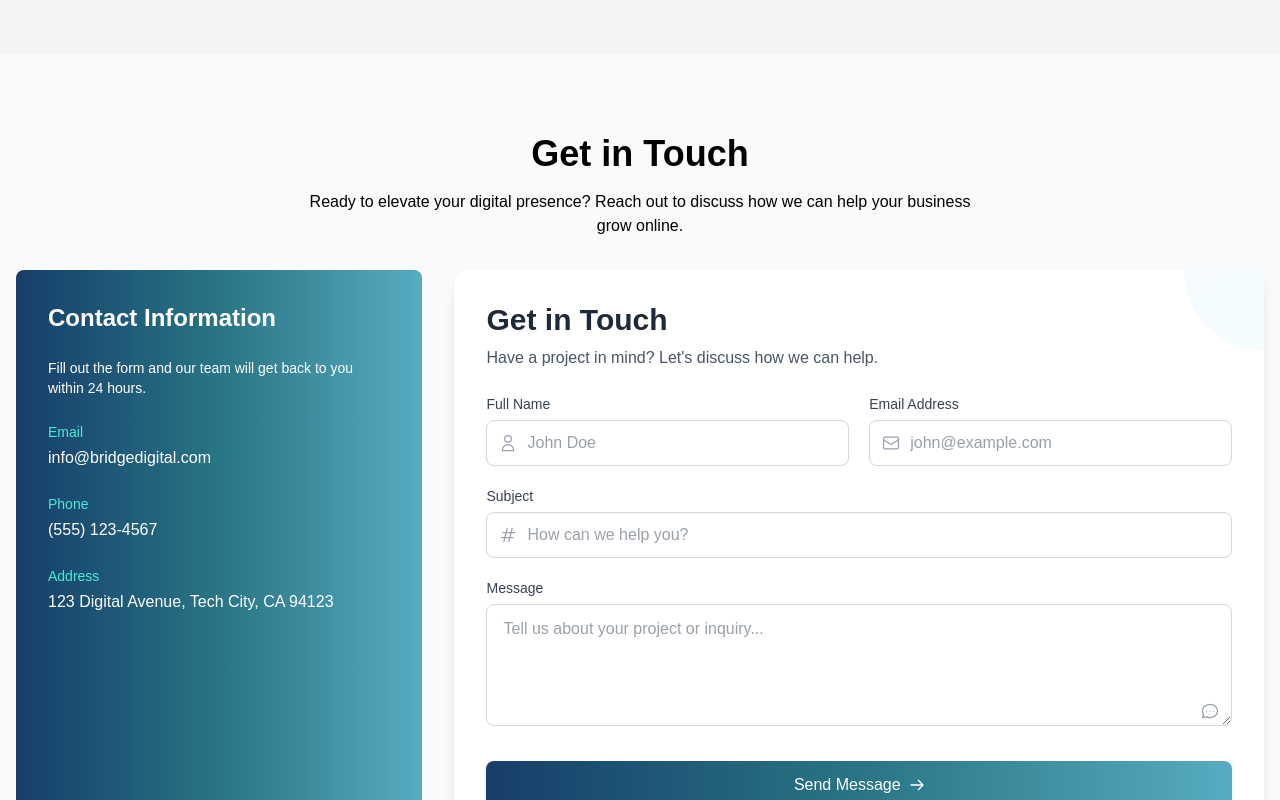
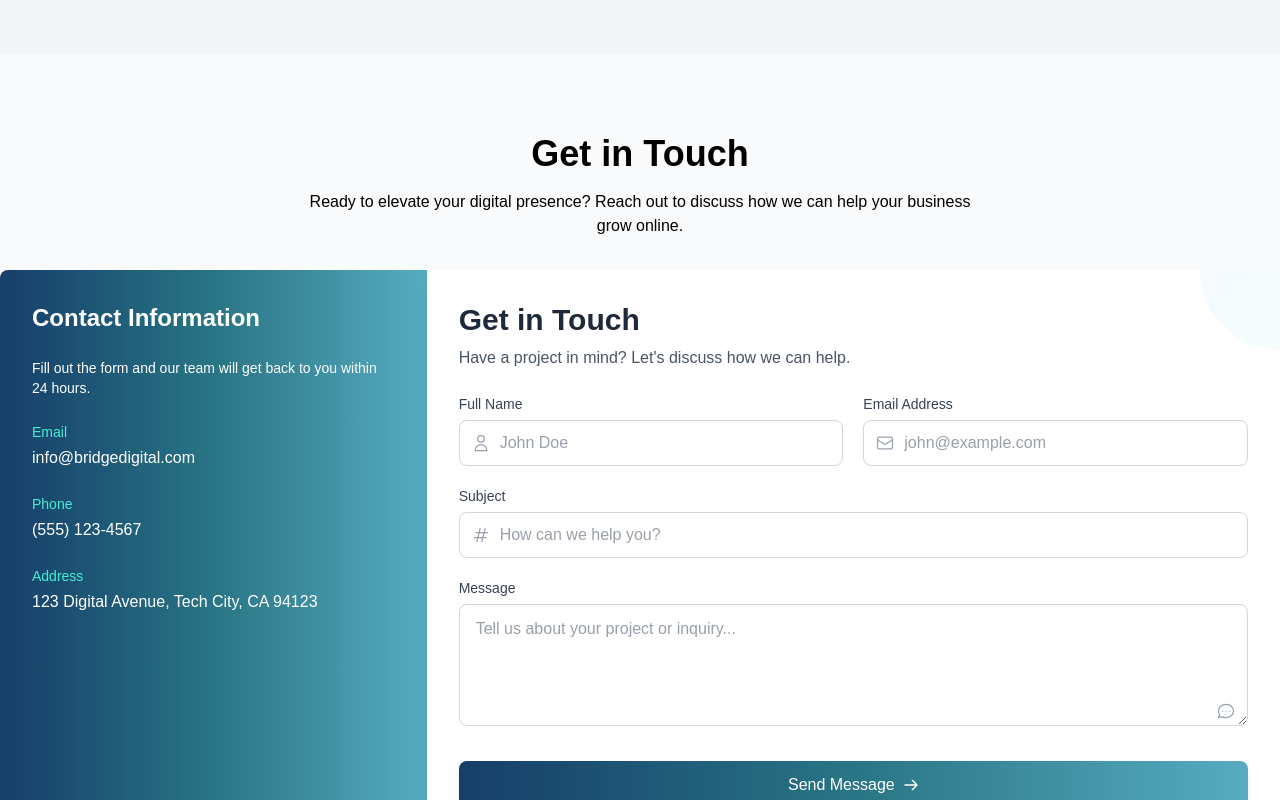
Before and after one commit to PepelaJohn/bridgelink, a Next.js app: page / in a window 1280 px wide. Shown: the part 3140-3940 px from the top of the page. Built offline with nearby package versions, Linux system fonts and the light colour scheme.

Commit message:
contact form

```diff
--- a/src/app/page.tsx
+++ b/src/app/page.tsx
@@ -121,9 +121,9 @@ export default function Home() {
 
       {/* Contact Section */}
       <section id="contact" className="py-20 bg-gray-50 text-black">
-        <div className="container mx-auto px-4">
+        <div className="container mx-auto ">
           <motion.div
-            className="text-center mb-8"
+            className="text-center  mb-8"
             initial="hidden"
             whileInView="visible"
             viewport={{ once: true }}
@@ -135,9 +135,9 @@ export default function Home() {
             </p>
           </motion.div>
 
-          <div className="flex flex-col md:flex-row gap-8">
+          <div className="flex flex-col rounded-lg overflow-hidden md:flex-row ">
             <motion.div
-              className="bg-gradient-to-r from-[#173e69] via-[#297585]   to-[#57acc1] text-white p-8 rounded-lg md:w-1/3"
+              className="bg-gradient-to-r from-[#173e69] via-[#297585]   to-[#57acc1] text-white p-8  md:w-1/3"
               initial={{ opacity: 0, x: -20 }}
               whileInView={{ opacity: 1, x: 0 }}
               viewport={{ once: true }}
--- a/src/components/ContactForm.tsx
+++ b/src/components/ContactForm.tsx
@@ -111,7 +111,7 @@ const ContactForm = () => {
   };
 
   return (
-    <div className="bg-white sm:rounded-2xl shadow-lg p-4 sm:p-6 md:p-8 relative overflow-hidden">
+    <div className="bg-white  shadow-lg p-4 sm:p-6 md:p-8 relative overflow-hidden">
       {/* Background pattern for visual interest */}
       <div className="absolute top-0 right-0 w-40 h-40 bg-gradient-to-br from-blue-50 to-teal-50 rounded-full -mr-20 -mt-20 opacity-70"></div>
       <div className="absolute bottom-0 left-0 w-32 h-32 bg-gradient-to-tr from-blue-50 to-teal-50 rounded-full -ml-16 -mb-16 opacity-70"></div>
```
